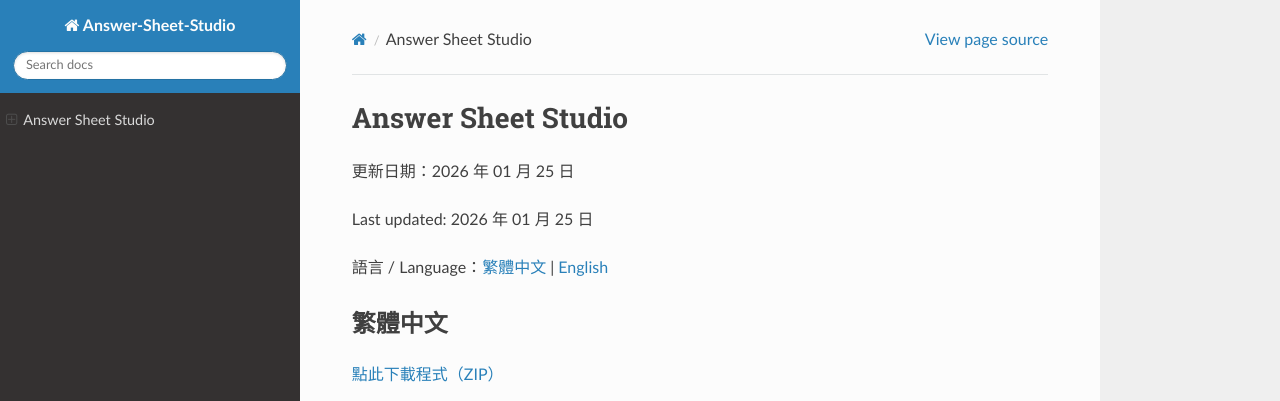
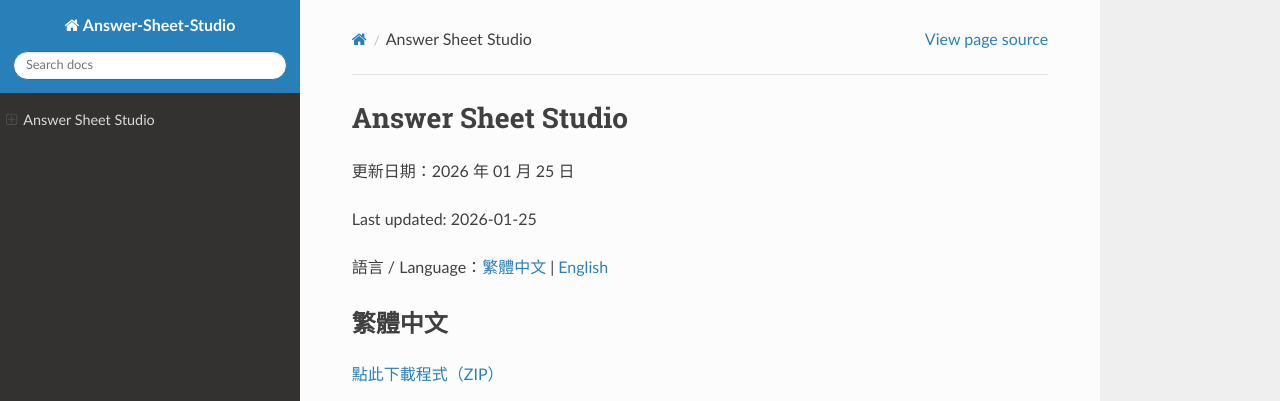
Before and after one commit to Abieskawa/answer-sheet-studio, a Sphinx documentation site: the page built from source/index.rst, in a window 1280 px wide and 900 px high. Shown: the top 401 px of the window. Built offline with Sphinx 7.4.7 and the Read the Docs theme 3.1.0, drawn with Linux system fonts in a browser that asks for light colours; some of the changed lines change nothing that is shown.

Commit message:
Update ReadTheDocs.

```diff
--- a/source/conf.py
+++ b/source/conf.py
@@ -15,6 +15,7 @@
 # https://www.sphinx-doc.org/en/master/usage/configuration.html#general-configuration
 
 import os
+from datetime import datetime, timezone
 
 extensions = []
 
@@ -29,6 +30,16 @@
 else:
     # Default to zh_TW so local builds match the RTD default language.
     language = 'zh_TW'
+
+# Date helpers (show both zh/en at the top of index.rst).
+_now = datetime.now(timezone.utc).astimezone()
+today_zh = _now.strftime("%Y 年 %m 月 %d 日")
+today_en = _now.strftime("%Y-%m-%d")
+
+rst_epilog = f"""
+.. |today_zh| replace:: {today_zh}
+.. |today_en| replace:: {today_en}
+"""
 
 # -- Options for HTML output -------------------------------------------------
 # https://www.sphinx-doc.org/en/master/usage/configuration.html#options-for-html-output
--- a/source/index.rst
+++ b/source/index.rst
@@ -1,9 +1,9 @@
 Answer Sheet Studio
 ===================
 
-更新日期：|today|
+更新日期：|today_zh|
 
-Last updated: |today|
+Last updated: |today_en|
 
 語言 / Language：:ref:`繁體中文 <zh-hant>` | :ref:`English <english>`
 
```
